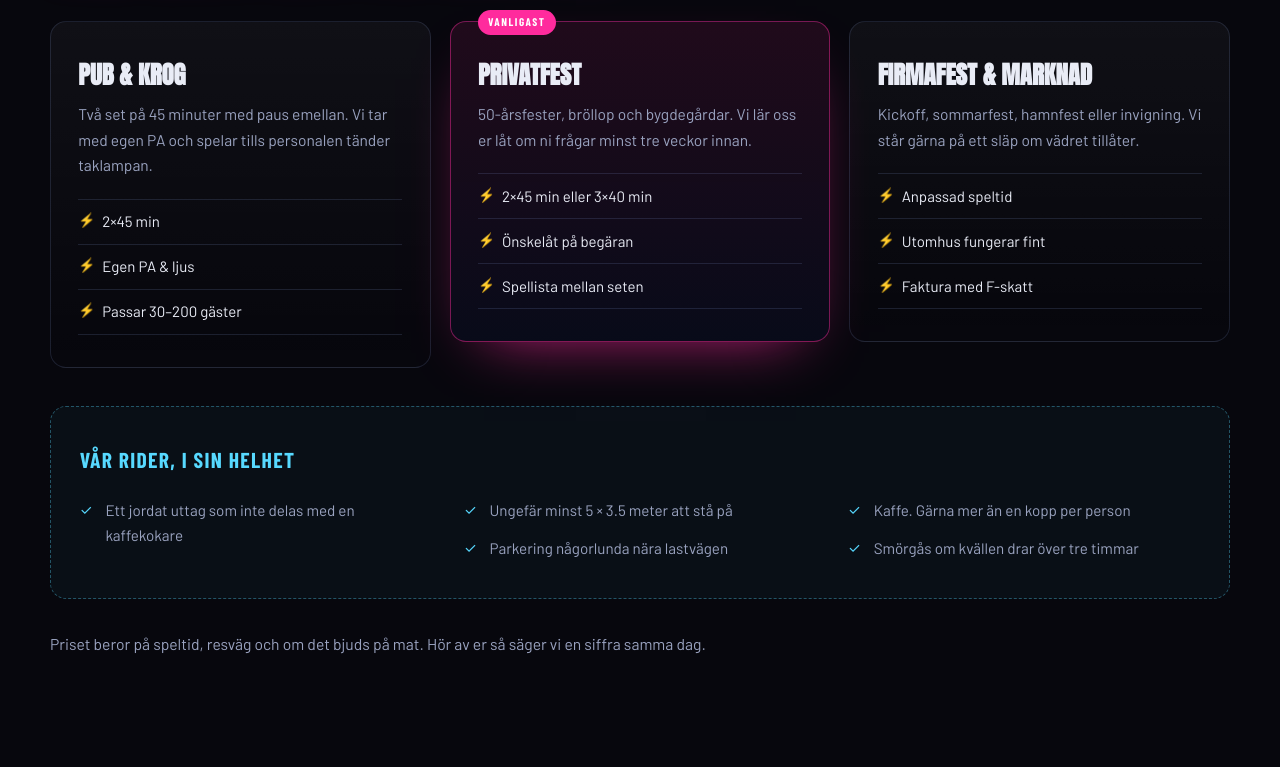
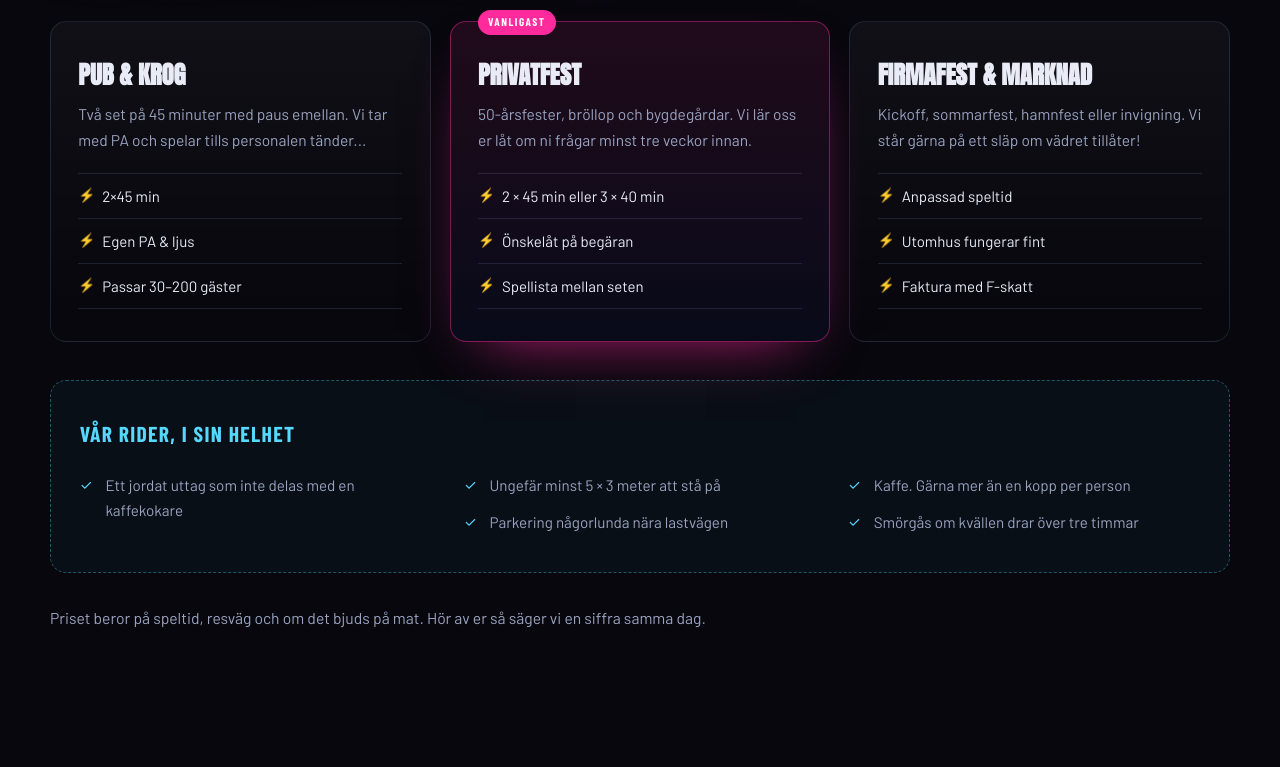
Before and after one commit to simonthorell/neonverket-web, a plain HTML site: page public/index.html in a window 1280 px wide. Shown: the part 3013-3780 px from the top of the page. Drawn offline with nearby package versions, Linux system fonts and the light colour scheme.

Commit message:
Uppdatera kontaktinformation i README och index.html

```diff
--- a/public/index.html
+++ b/public/index.html
@@ -126,7 +126,7 @@
     <div class="packs">
       <article class="pack" data-reveal>
         <h3>Pub &amp; krog</h3>
-        <p class="pack__desc">Två set på 45 minuter med paus emellan. Vi tar med egen PA och spelar tills personalen tänder taklampan.</p>
+        <p class="pack__desc">Två set på 45 minuter med paus emellan. Vi tar med PA och spelar tills personalen tänder...</p>
         <ul>
           <li>2×45 min</li>
           <li>Egen PA &amp; ljus</li>
@@ -138,14 +138,14 @@
         <h3>Privatfest</h3>
         <p class="pack__desc">50-årsfester, bröllop och bygdegårdar. Vi lär oss er låt om ni frågar minst tre veckor innan.</p>
         <ul>
-          <li>2×45 min eller 3×40 min</li>
+          <li>2 × 45 min eller 3 × 40 min</li>
           <li>Önskelåt på begäran</li>
           <li>Spellista mellan seten</li>
         </ul>
       </article>
       <article class="pack" data-reveal>
         <h3>Firmafest &amp; marknad</h3>
-        <p class="pack__desc">Kickoff, sommarfest, hamnfest eller invigning. Vi står gärna på ett släp om vädret tillåter.</p>
+        <p class="pack__desc">Kickoff, sommarfest, hamnfest eller invigning. Vi står gärna på ett släp om vädret tillåter!</p>
         <ul>
           <li>Anpassad speltid</li>
           <li>Utomhus fungerar fint</li>
@@ -158,7 +158,7 @@
       <h3 class="h3">Vår rider, i sin helhet</h3>
       <ul class="rider__list">
         <li>Ett jordat uttag som inte delas med en kaffekokare</li>
-        <li>Ungefär minst 5 × 3.5 meter att stå på</li>
+        <li>Ungefär minst 5 × 3 meter att stå på</li>
         <li>Parkering någorlunda nära lastvägen</li>
         <li>Kaffe. Gärna mer än en kopp per person</li>
         <li>Smörgås om kvällen drar över tre timmar</li>
@@ -228,9 +228,9 @@
 
     <!-- TODO Simon: byt ut mejl och telefon mot bandets riktiga uppgifter -->
     <div class="contact" data-reveal>
-      <a class="contact__card" href="mailto:boka@neonverket.se?subject=Boka%20Neonverket">
+      <a class="contact__card" href="mailto:boka@neonverket.com?subject=Boka%20Neonverket">
         <span class="contact__label">Mejl</span>
-        <span class="contact__value">boka@neonverket.se</span>
+        <span class="contact__value">boka@neonverket.com</span>
       </a>
       <a class="contact__card" href="tel:+46700000000">
         <span class="contact__label">Telefon</span>
```
Also changed, not shown: 1 other file.
